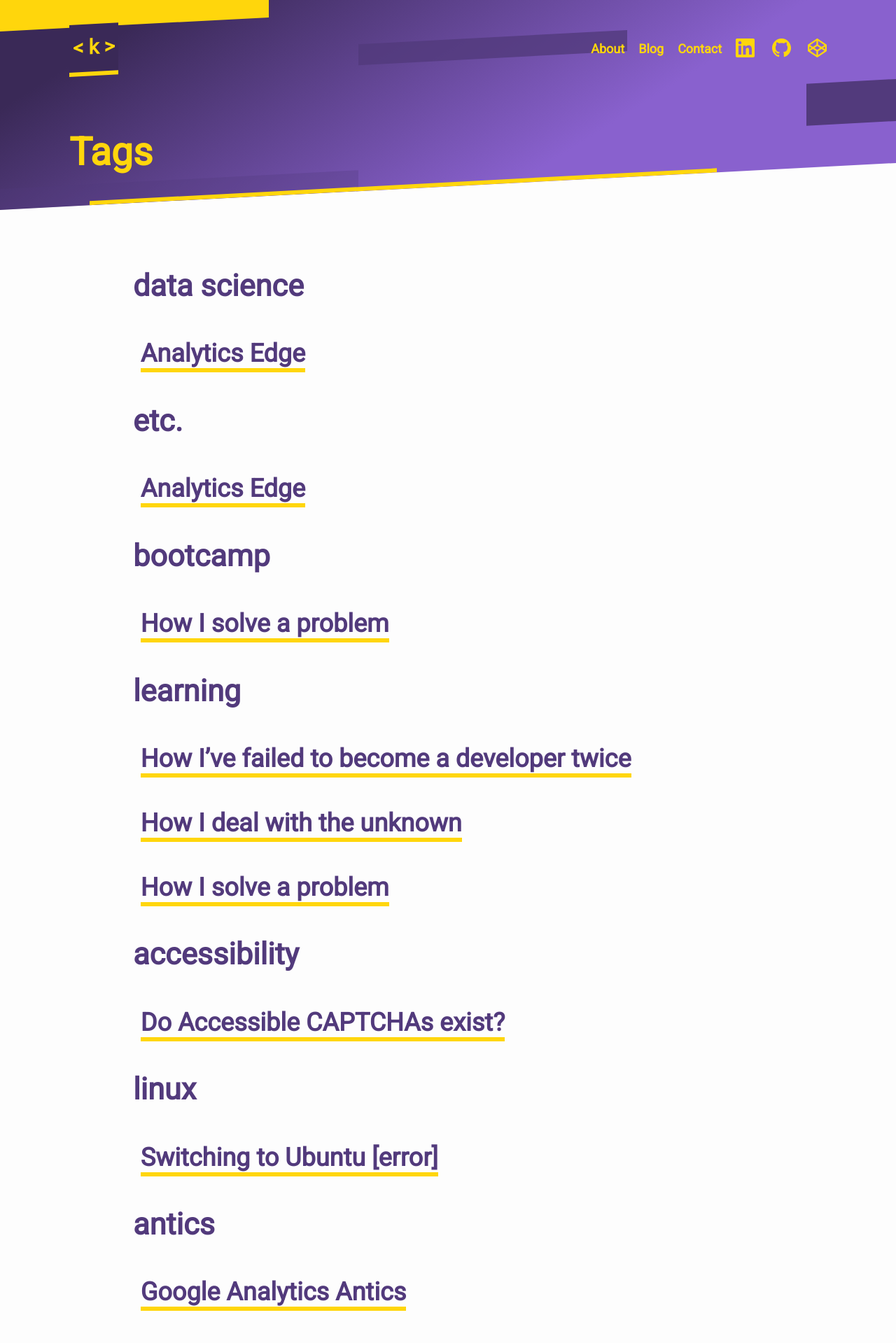
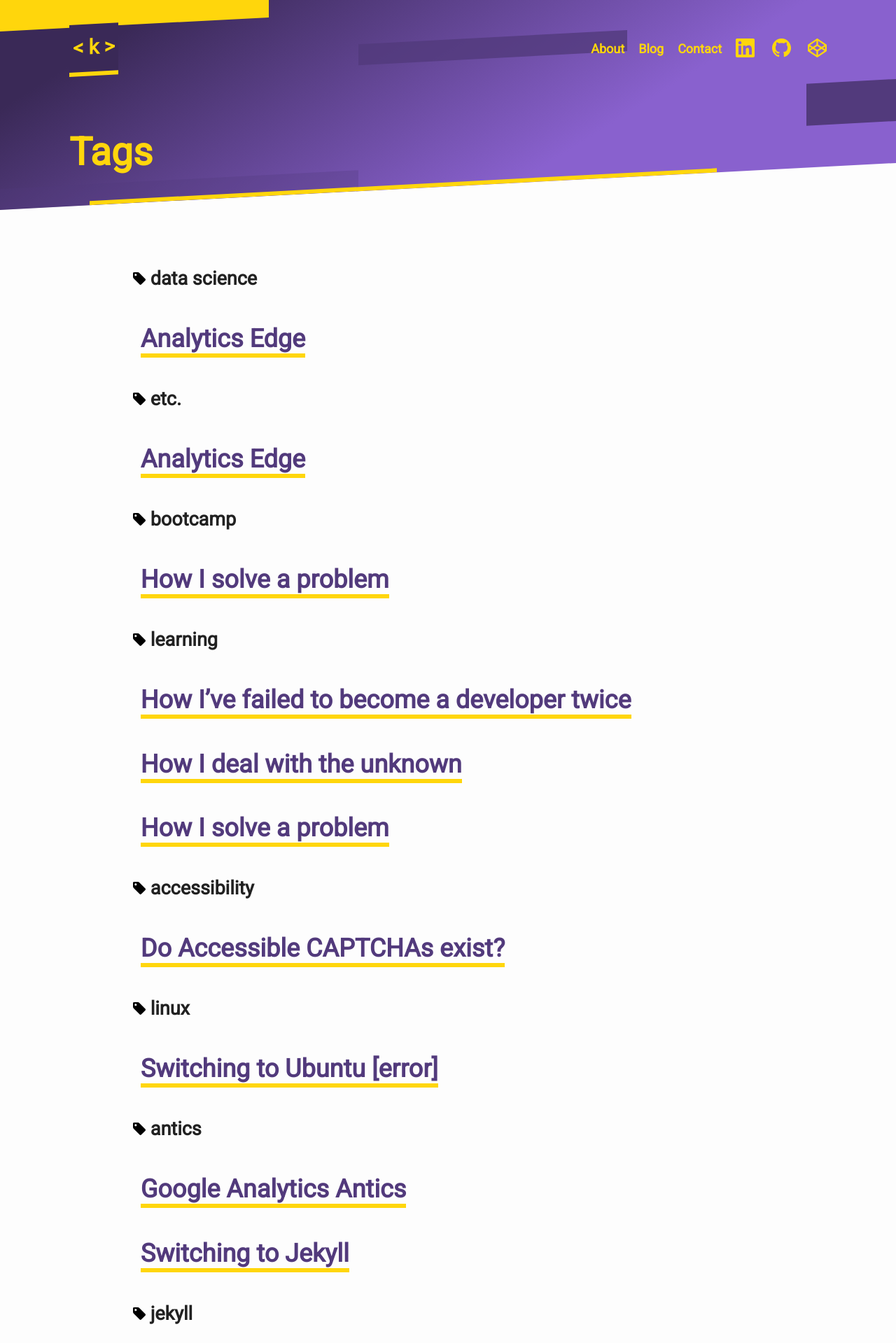
Before and after one commit to krisztin/krisztin.github.io, a Jekyll site: the page built from tags.html, in a window 1280 px wide. Shown: the top 1919 px of the page at 70% size. Built offline with Jekyll 4.4.1, drawn with Linux system fonts in a browser that asks for light colours.

Commit message:
tags page styling and icon

```diff
--- a/_sass/partials/_layout.scss
+++ b/_sass/partials/_layout.scss
@@ -460,10 +460,17 @@
   margin-left: 1.2rem;
 }
 
-.post-tags {
+.post-tags,
+.tag-head {
   img {
     width: 1rem;
+    padding: 0;
   }
+}
+
+h2.tag-head {
+  font-size: 1.5rem;
+  color: $text-colour;
 }
 
 /**
--- a/tags.html
+++ b/tags.html
@@ -9,7 +9,7 @@
 {% for tag in site.tags %}
   <div class="tag-group">
     {% capture tag_name %}{{ tag | first }}{% endcapture %}
-    <h2 class="tag-head" id="{{tag_name}}">{{ tag_name }}</h2>
+    <h2 class="tag-head" id="{{tag_name}}"><img src="{{ site.url }}/assets/img/tag.svg" alt="" aria-hidden="true" /> {{ tag_name }}</h2>
     {% for post in site.tags[tag_name] %}
     <article class="tagpage">
       <h3><a href="{{ site.baseurl }}{{ post.url }}">{{post.title}}</a></h3>
```
